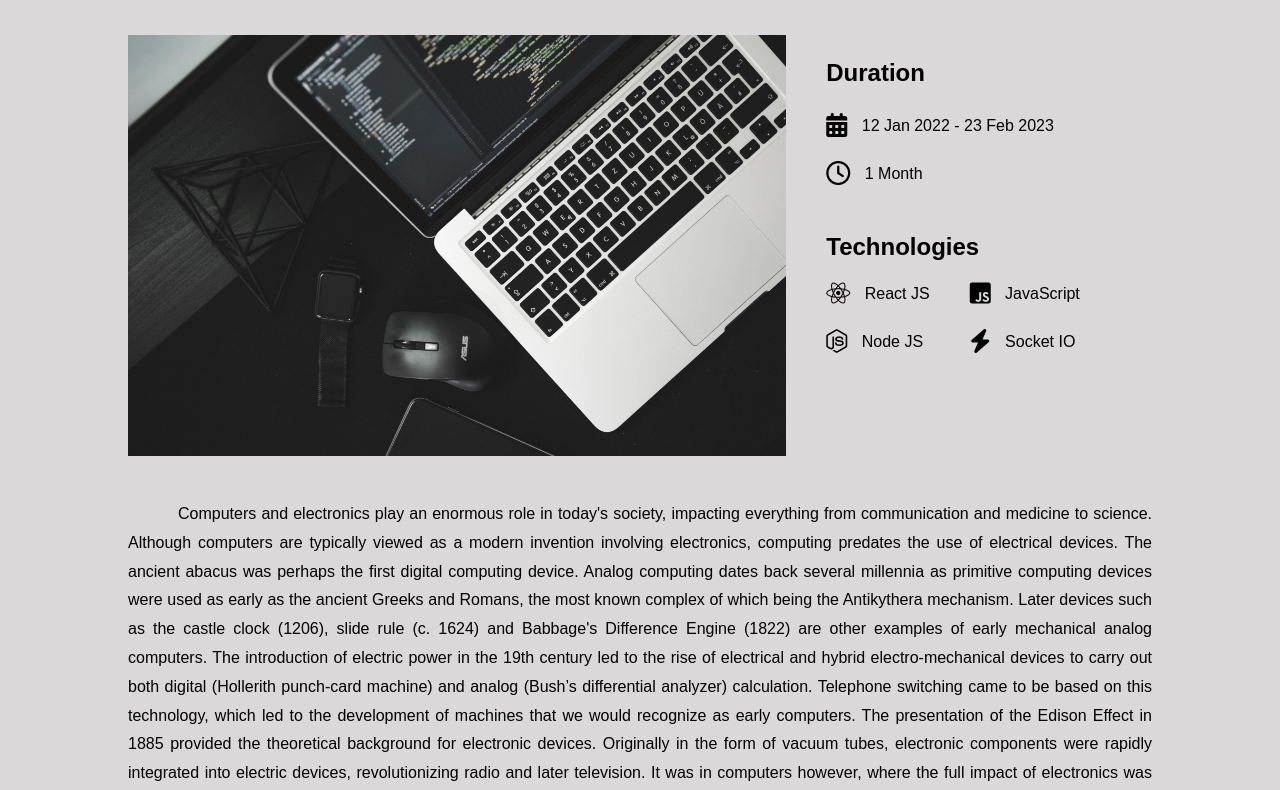
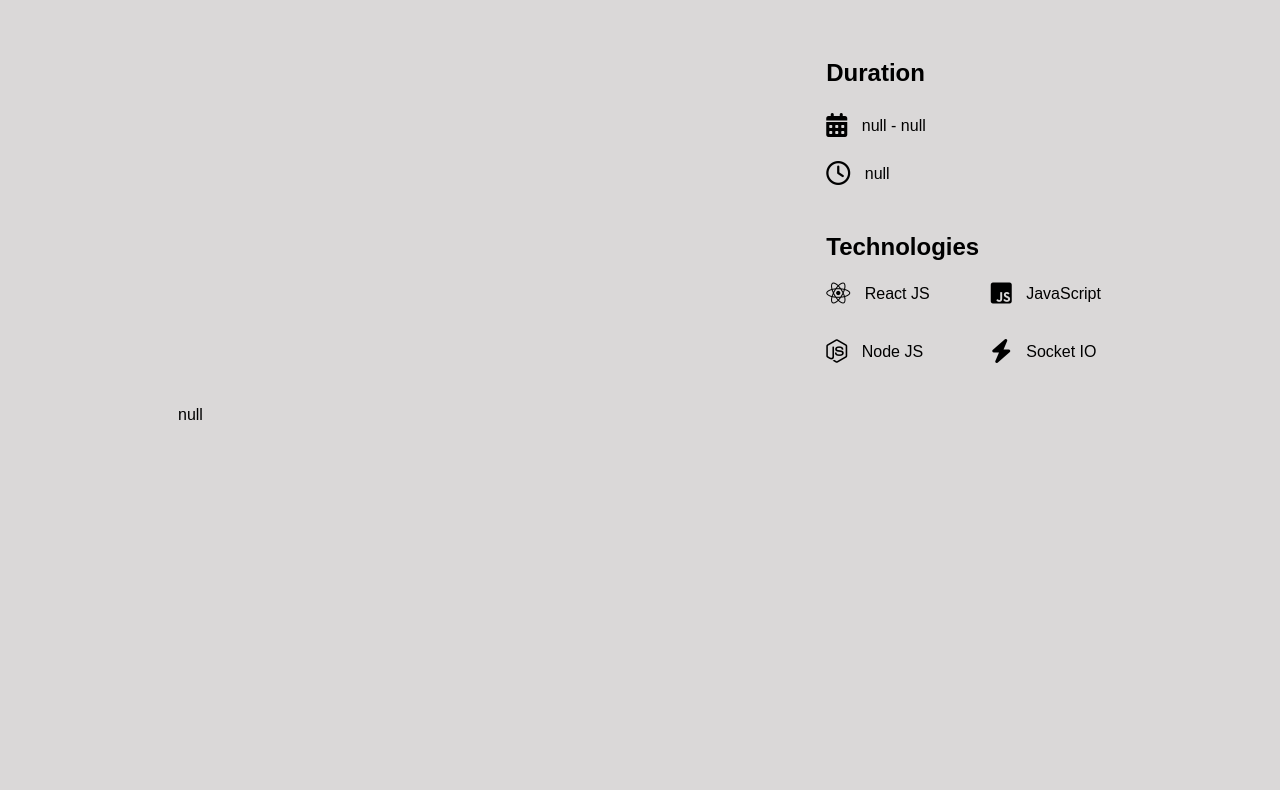
Before and after one commit to JackSync7/tugas_4-5, a plain HTML site: page detail-project.html in a window 1280 px wide. Shown: the part 181-971 px from the top of the page. After the commit the page ends 800 px from the top, so only its background shows below. Drawn offline with Linux system fonts and the light colour scheme.

Commit message:
update task 4-5

```diff
--- a/assets/css/style.css
+++ b/assets/css/style.css
@@ -88,7 +88,7 @@ body{
 
 .gambar img{
     width: 100%;
-
+   max-height: 500px;
 }
 
 .duration{
@@ -126,13 +126,13 @@ font-size: x-large;
 
 .sub-bottom{
     display: flex;
-
+    flex-direction: column;
+    flex-wrap: wrap;
+    max-height: 90px;
+    justify-content: center;
+    gap: 10px;
 }
 
 .react{
     margin-top: 30px;
 }
-
-.kanan{
-    margin-left: 40px;
-}
--- a/detail-project.html
+++ b/detail-project.html
@@ -22,8 +22,10 @@
         </div>
 
     </div>
+    <div id="transform">
     <div class="container">
         <h1>Dumbways Web App</h1>
+        <div id="transform">
        <div class="head-content">
             <div class="gambar">
                 <img src="assets/images/dev.jpg" alt="">
@@ -43,7 +45,6 @@
                 <div class="duration2">
                     <p class="sub-title" id="tech">Technologies</p>
                     <div class="sub-bottom" >
-                        <div >
                             <div>
                                 <i class="fa-brands fa-react fa-xl"></i>
                                 <span>React JS</span>
@@ -52,8 +53,6 @@
                                 <i class="fa-brands fa-node-js fa-xl"></i>
                                 <span>Node JS</span>
                             </div>
-                        </div>
-                        <div class="kanan">
                             <div>
                                 <i class="fa-brands fa-square-js fa-xl"></i>
                                 <span>JavaScript</span>
@@ -62,7 +61,7 @@
                                 <i class="fa-solid fa-bolt fa-xl"></i>
                                 <span>Socket IO</span>
                             </div>
-                        </div>
+
                     </div>
                 </div>
             </div>
@@ -83,5 +82,72 @@
 The Art, Science, and Engineering of Programming aims at closing this gap by focusing primarily on programming: the art itself (programming styles, pearls, models, languages), the emerging science of understanding what works and what doesn’t work in general and in specific contexts, as well as more established engineering and mathematical perspectives.
             </p>
         </div>
+    </div>
 </body>
+<script>
+    let parameters = new URLSearchParams(window.location.search)
+    let projectName = parameters.get("projectName")
+    let startDate = parameters.get("startDate")
+    let endDate = parameters.get("endDate")
+    let description = parameters.get("description")
+    let image = parameters.get("image")
+    let tech = parameters.get("tech")
+    let duration = parameters.get("duration")
+
+
+    document.getElementById("transform").innerHTML = `
+    <div id="transform">
+    <div class="container">
+        <h1>${projectName}</h1>
+        <div id="transform">
+       <div class="head-content">
+            <div class="gambar">
+                <img src="${image}" alt="">
+            </div>
+            <div class="right-content">
+                <div class="duration">
+                    <p class="sub-title">Duration</p>
+                    <div>
+                        <i class="fa-solid fa-calendar-days fa-xl"></i>
+                        <span>${startDate} - ${endDate}</span>
+                    </div>
+                    <div>
+                        <i class="fa-regular fa-clock fa-xl"></i>
+                        <span>${duration}</span>
+                    </div>
+                </div>
+                <div class="duration2">
+                    <p class="sub-title" id="tech">Technologies</p>
+                    <div class="sub-bottom" >
+                        <div>
+                                <i class="fa-brands fa-react fa-xl"></i>
+                                <span>React JS</span>
+                            </div>
+                            <div class="react">
+                                <i class="fa-brands fa-node-js fa-xl"></i>
+                                <span>Node JS</span>
+                            </div>
+                            <div>
+                                <i class="fa-brands fa-square-js fa-xl"></i>
+                                <span>JavaScript</span>
+                            </div>
+                            <div class="react">
+                                <i class="fa-solid fa-bolt fa-xl"></i>
+                                <span>Socket IO</span>
+                            </div>
+                    </div>
+                </div>
+            </div>
+       </div>
+       <div>
+            <p style="text-indent: 50px;  line-height: 1.8; margin-top: 40px; text-align: justify;">
+                ${description}
+            </p>
+        </div>
+    </div>
+    `;
+    // tech.length.map(function (e) {
+    //                         return '<div><i class="' + e + '></i><span>React JS</span></div>';
+    //                     })
+</script>
 </html>
```
Also changed, not shown: assets/css/myProject.css (+13 -0 lines), assets/script/myProject.js (+9 -3 lines), myProject.html (+1 -2 lines).
